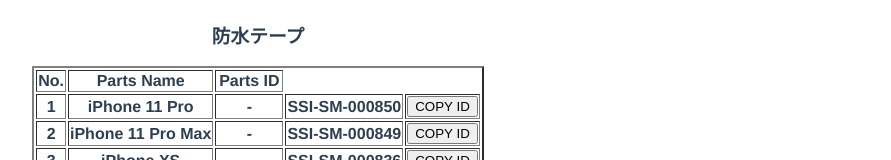
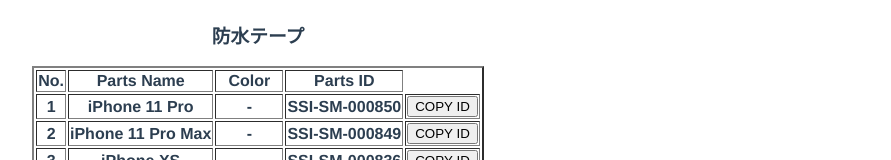
Before and after one commit to tkmn7486/PartsID_copy, a Vue app: page / in a window 1280 px wide. Shown: the part 232-392 px from the top of the page, without its empty margins (382-1273 px from the left). Built offline with nearby package versions, Linux system fonts and the light colour scheme.

Commit message:
Update App.vue

```diff
--- a/src/App.vue
+++ b/src/App.vue
@@ -11,6 +11,7 @@
       <tr>
         <th class="partsNumber">No.</th>
         <th class="partsName">Parts Name</th>
+        <th class="partsColor">Color</th>
         <th class="ID">Parts ID</th>
       </tr>
     </thead>
```
